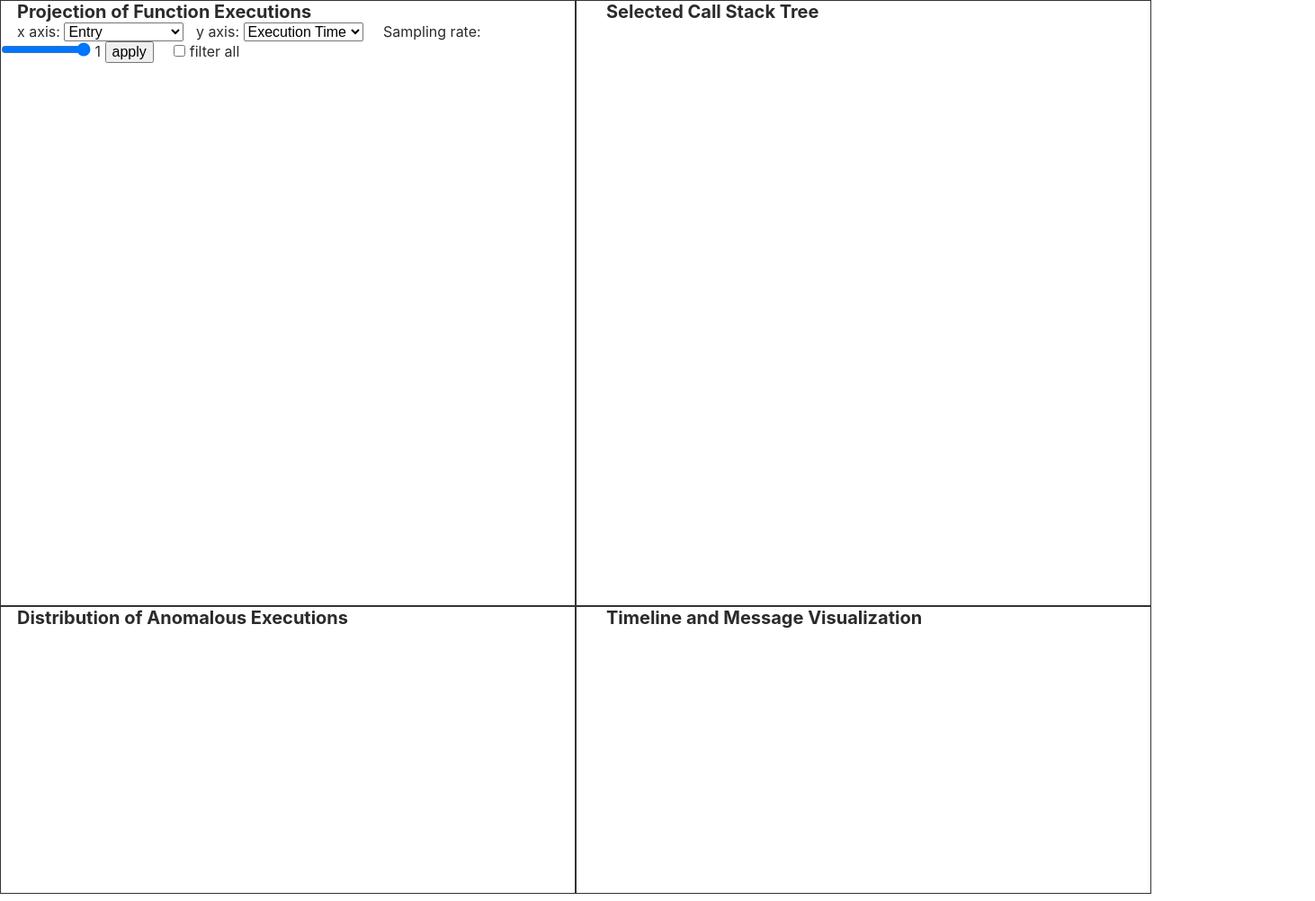
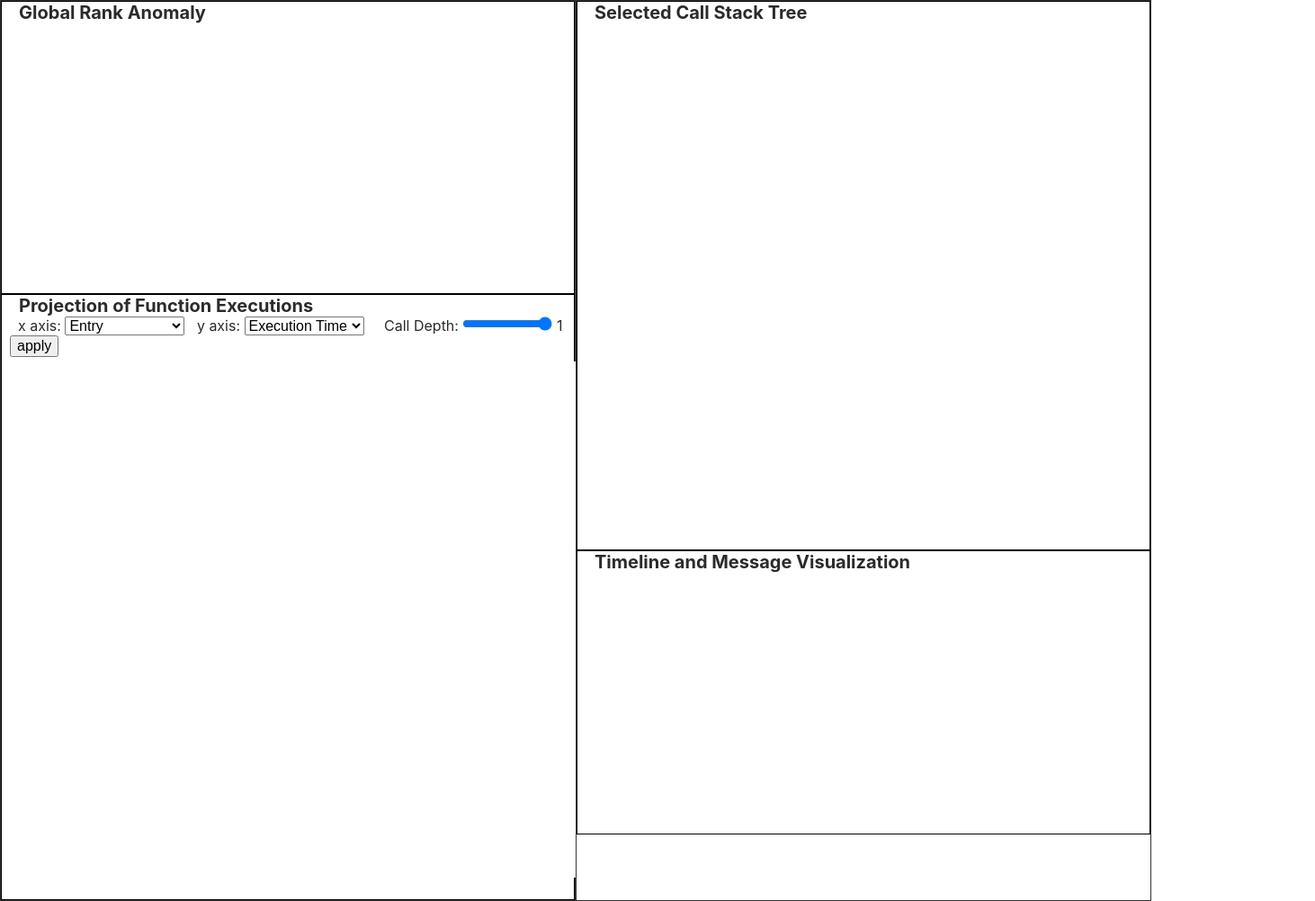
Before and after one commit to CODARcode/ChimbukoVisualization, a plain HTML site: page web/index.html in a window 1280 px wide. Shown: the whole page at 90% size, 1462 px wide, since content can reach past the window. Drawn offline with Linux system fonts and the light colour scheme; no server answers.

Commit message:
Updated UI Layout / CSS

```diff
--- a/web/index.html
+++ b/web/index.html
@@ -22,9 +22,15 @@
 
 <body>
     <div class="container-fluid">
-        <div class="row">
-            <div class="col-lg-6 well nopadding" id = "leftpanel">
-                &nbsp; &nbsp; <b class="title">Projection of Function Executions</b><br/>
+        <div class="row nopadding">
+            <div class="leftpanel col-lg-6 well nopadding" id="leftpanel" ><!-- style='background-color: blue' -->
+                <div class="row visrow">
+                    <b class="title" > &nbsp; &nbsp; Global Rank Anomaly</b>
+                    <svg id="globalview" class="globalview"></svg>
+                </div>
+                <div class="row visrow">
+                    <b class="title">&nbsp; &nbsp; Projection of Function Executions</b><br/>
+                    <div>
                         &nbsp; &nbsp; x axis:
                         <select id="sbox_x">
                             <option value="0" selected>Entry</option>
@@ -40,36 +46,36 @@
                             <option value="3">Exit</option>
                         </select>
                         <div class="srate_container">
-                    &nbsp; &nbsp; Sampling rate:
-                    <input type="range" min="0.001" max="1" value="1" step="0.001" class="sampling-rate-slider" id="srate">
+                            &nbsp; &nbsp; Call Depth:
+                            <input type="range" min="0.01" max="1" value="1" step="0.01" class="sampling-rate-slider" id="srate">
                             <span id="srate_val">1</span>
                         </div>
-                <button id="apply" type="button"> apply </button>
+                        &nbsp; &nbsp; <button id="apply" type="button"> apply </button>
                         <!-- &nbsp; &nbsp; <input type="checkbox" id="scatter-cbox"> anomaly -->
-                &nbsp; &nbsp; <input type="checkbox" id="scatter-legend-filter"> filter all
-                <div class="nopadding" style="width: 900px;">
-                    <svg id="overview" class="scatterplot"></svg>
-                    <div id="scatter-legend" class="scatter-legend nopadding" style=" width: 300px; height: 600px; overflow-y:auto;"></div>
+                        <!-- &nbsp; &nbsp; <input type="checkbox" id="scatter-legend-filter"> filter all -->
+                    </div>
+                    <div class="nopadding" >
+                        <svg id="overview" class="scatterview"></svg>
+                        <!-- <div id="scatter-legend" class="scatter-legend nopadding"></div> -->
                     </div>
                 </div>
-            <div class="col-lg-6 well" id = "rightpanel">
-                &nbsp; &nbsp; <b class="title">Selected Call Stack Tree</b></br>
+            </div>
+            <div class="rightpanel col-lg-6 well nopadding" id = "rightpanel" > <!-- style='background-color: red' -->
+                <div class="row visrow">
+                    <b class="title">&nbsp; &nbsp; Selected Call Stack Tree</b></br>
                     <svg id="treeview" class='treeview'></svg>
                     <svg id="baselineview" class='baselineview'></svg>
                 </div>
+                <div class="row visrow">
+                    <b class="title">&nbsp; &nbsp; Timeline and Message Visualization</b></br>
+                    <svg id="temporalview" class="temporalview"></svg>
                 </div>
-        <div class="row">
-            <div class="col-lg-6 well nopadding" id = "bottom_leftpanel">
-                &nbsp; &nbsp; <b class="title" >Distribution of Anomalous Executions</b><br/>
-            </div>
-            <div class="col-lg-6 well" id = "bottom_rightpanel">
-                &nbsp; &nbsp; <b class="title">Timeline and Message Visualization</b></br>
-                <svg id="temporalview" style = "width: 745;"></svg>
             </div>
         </div>
     </div>
     <script src="/static/js/constant.js"></script>
     <script src="/static/js/view.js"></script>
+    <script src="/static/js/globalview.js"></script>
     <script src="/static/js/scatterview.js"></script>
     <script src="/static/js/graphview.js"></script>
     <script src="/static/js/dynamicgraphview.js"></script>
--- a/web/static/js/styles.css
+++ b/web/static/js/styles.css
@@ -63,17 +63,52 @@ text {
     background-color: white;
     border: thin rgba(0, 0, 0, .25) solid;
 }
-
 .title {
     font-size: 20px;
 }
 .label {
     font-weight: bold;
 }
+.leftpanel {
+    display: inline-block;
+}
+.rightpanel {
+    display: inline-block;
+}
+.visrow {
+    border: 1px solid black;
+    width: 100%;
+    margin: 0px;
+}
+/* Visualization Components */
+.globalview {
+    width: 100%;
+    height: 300px;
+}
+.scatterview {
+    display: inline-block;
+    width: 900px;
+}
+.treeview{
+    width: 100%;
+    height: 600px;
+}
+.baselineview{
+    width: 100%;
+    height: 285px;
+}
+.temporalview {
+    width: 100%;
+    height: 500px
+}
+
+/* Subcomponents */
 .scatter-legend {
     display: inline-block;
     vertical-align: top;
-    width: 185px;
+    width: 300px;
+    height: 600px;
+    overflow-y: auto;
 }
 .scatter-legend-item {
     display: table;
@@ -94,25 +129,12 @@ text {
     vertical-align: middle;
     padding-left: 5px;
 }
-.scatterplot {
-    display: inline-block;
-    width: 550px;
-    height: 550px;
-}
 .srate_container {
     display: inline;
 }
 .sampling-rate-slider {
     width: 100px;
 }
-.treeview{
-    width: 800px;
-    height: 300px;
-}
-.baselineview{
-    width: 800px;
-    height: 300px;
-}
 .baseline_cell {
     border: 1px solid black;
 }
```
Lines whose indentation alone changed are shown as unchanged.
